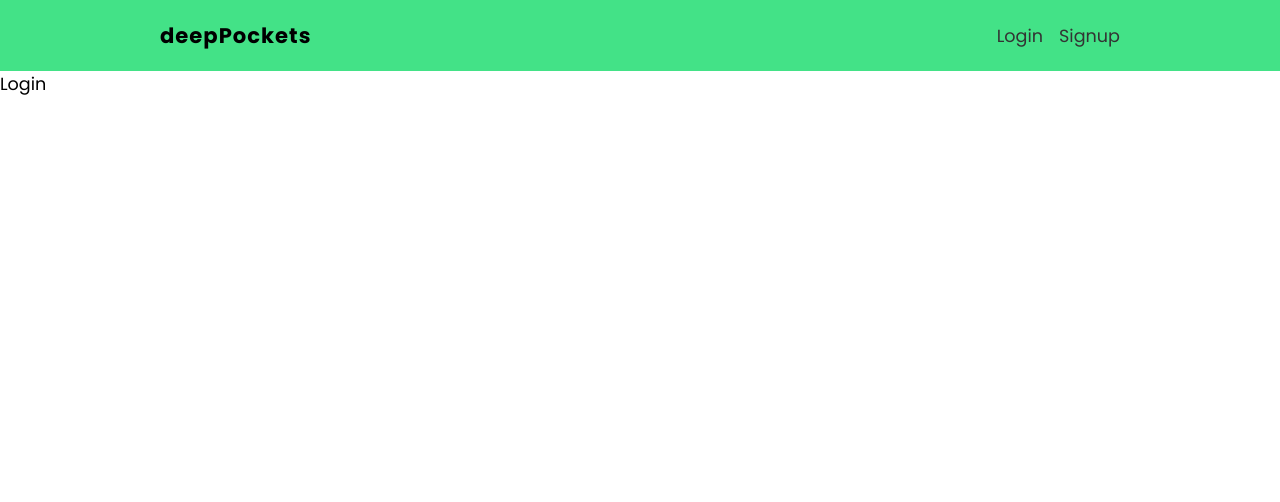
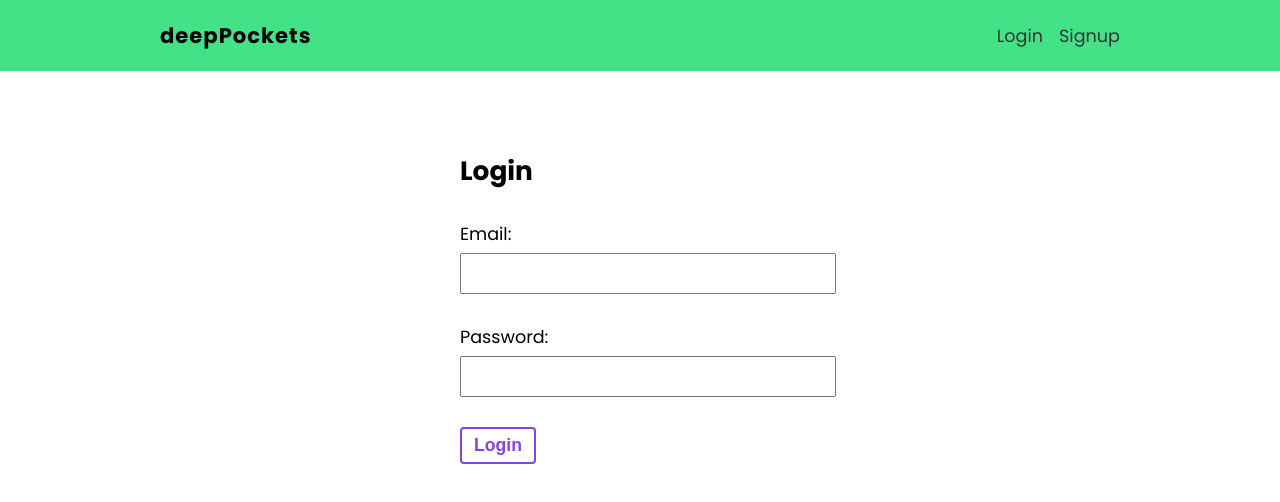
Before and after one commit to JBreidfjord/finance-tracker, a React (Create React App) app: page /login in a window 1280 px wide. Shown: the top 502 px of the page. Built offline with nearby package versions, Linux system fonts and the light colour scheme.

Commit message:
Login form and styles

```diff
--- a/src/pages/login/Login.js
+++ b/src/pages/login/Login.js
@@ -1,5 +1,28 @@
 import styles from "./Login.module.css";
+import { useState } from "react";
 
 export default function Login() {
-  return <div>Login</div>;
+  const [email, setEmail] = useState("");
+  const [password, setPassword] = useState("");
+
+  const handleSubmit = (e) => {
+    e.preventDefault();
+  };
+
+  return (
+    <form onSubmit={handleSubmit} className={styles["login-form"]}>
+      <h2>Login</h2>
+
+      <label>
+        <span>Email:</span>
+        <input type="email" onChange={(e) => setEmail(e.target.value)} value={email} />
+      </label>
+
+      <label>
+        <span>Password:</span>
+        <input type="password" onChange={(e) => setPassword(e.target.value)} value={password} />
+      </label>
+      <button className="btn">Login</button>
+    </form>
+  );
 }
--- a/src/pages/login/Login.module.css
+++ b/src/pages/login/Login.module.css
@@ -0,0 +1,22 @@
+.login-form {
+  max-width: 360px;
+  margin: 60px auto;
+  padding: 20px;
+}
+
+.login-form label {
+  display: block;
+  margin: 30px auto;
+}
+
+.login-form span {
+  display: block;
+  margin-bottom: 6px;
+}
+
+.login-form input {
+  padding: 8px 6px;
+  font-size: 1em;
+  color: #777;
+  width: 100%;
+}
```
